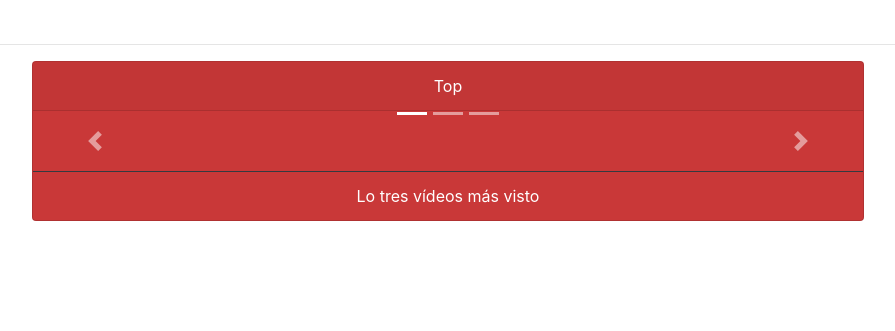
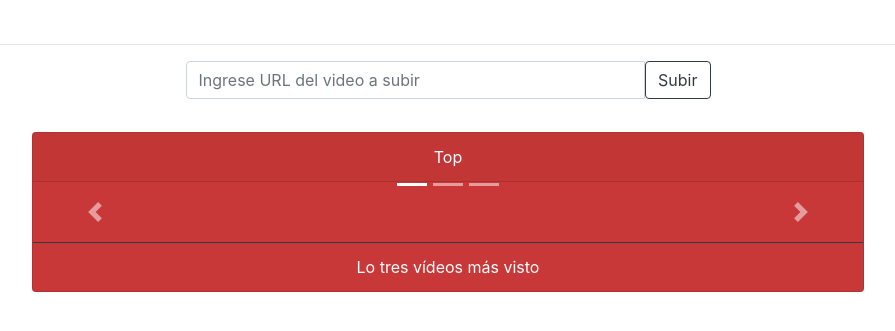
Before and after one commit to fabrizzioalco/YTapp, a Flask app: template templates/MainPage.html in a window 1280 px wide. Shown: the part 56-387 px from the top of the page, without its empty margins (192-1087 px from the left). Run offline with Flask 2, Linux system fonts and the light colour scheme; the template is opened without the code that fills it, so the values that code supplies are empty; some libraries are stand-ins or nearby versions.

Commit message:
Modificacion del main,opcion de subir video lista

```diff
--- a/templates/MainPage.html
+++ b/templates/MainPage.html
@@ -12,6 +12,7 @@
 
 <body>
     <div class="container">
+        <!--Navigation Bar -->
         <nav class="navbar navbar-expand-lg navbar-dark  fixed-top" style="background-color: #c93838;">
             <a class="navbar-brand">YTProy</a>
             <div class="collapse navbar-collapse" id="navbarSupportedContent">
@@ -39,8 +40,19 @@
             </div>
         </nav>
         <hr style="margin-top: 100px">
-
-        <div align="center">
+        <!--Panel para subir un video-->
+      <div align="center">
+       <div class="col-lg-6" >
+           <div class="input-group">
+               <input type="text" placeholder="Ingrese URL del video a subir" aria-label="ingresar" name="#" class="form-control mrsm-3">
+               <span class="input-group-btn">
+                   <button class="btn btn-outline-dark" type="button">Subir</button>
+               </span>
+           </div>
+       </div>
+      </div>
+        <!--Carrusel de los 3 top-->
+        <div align="center" style="padding-top: 3%;">
            <div class="card text-white mb-3" style="max-width:75%;max-height: 60%;background-color: #c93838;" >
             <div class="card-header">Top</div>
            <div style="margin-top:30px; margin-bottom: 30px;" align="center">
```
